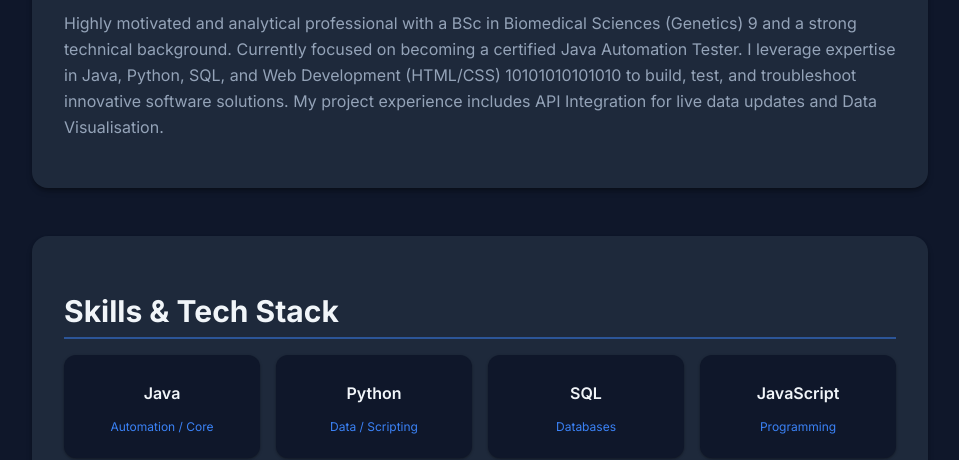
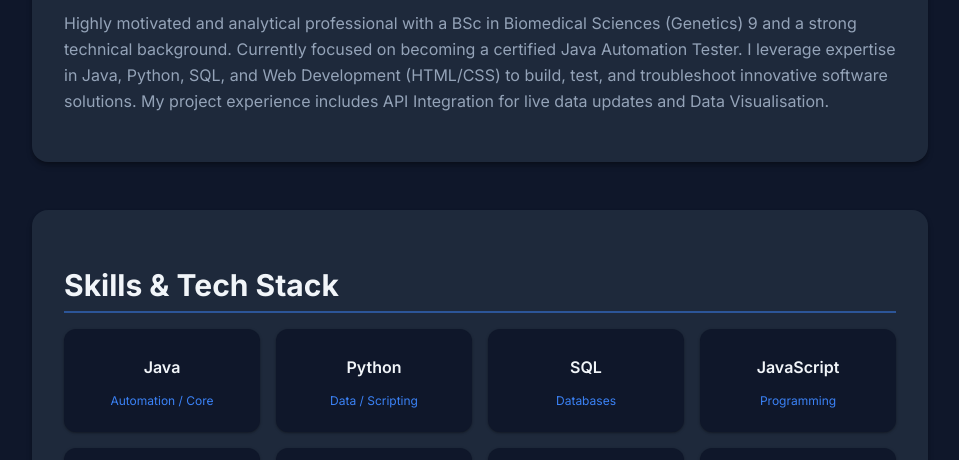
Before and after one commit to virooshnys/MyProfile, a plain HTML site: page index.html in a window 1280 px wide. Shown: the part 640-1100 px from the top of the page, without its empty margins (160-1119 px from the left). Drawn offline with Linux system fonts and the light colour scheme.

Commit message:
Update index.html

```diff
--- a/index.html
+++ b/index.html
@@ -230,7 +230,7 @@
         <section id="about" class="card section-header section-content">
             <h2>About Me</h2>
             <p>
-                Highly motivated and analytical professional with a BSc in Biomedical Sciences (Genetics) 9 and a strong technical background. Currently focused on becoming a certified Java Automation Tester. I leverage expertise in Java, Python, SQL, and Web Development (HTML/CSS) 10101010101010 to build, test, and troubleshoot innovative software solutions. My project experience includes API Integration for live data updates and Data Visualisation.
+                Highly motivated and analytical professional with a BSc in Biomedical Sciences (Genetics) 9 and a strong technical background. Currently focused on becoming a certified Java Automation Tester. I leverage expertise in Java, Python, SQL, and Web Development (HTML/CSS) to build, test, and troubleshoot innovative software solutions. My project experience includes API Integration for live data updates and Data Visualisation.
         </section>
 
         <section id="skills" class="card section-header">
```
